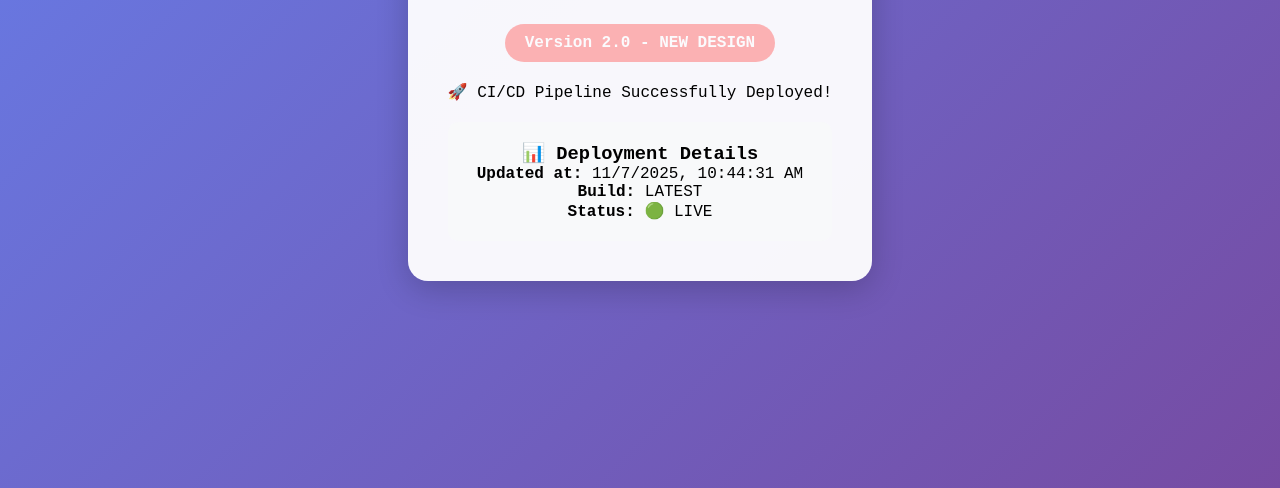
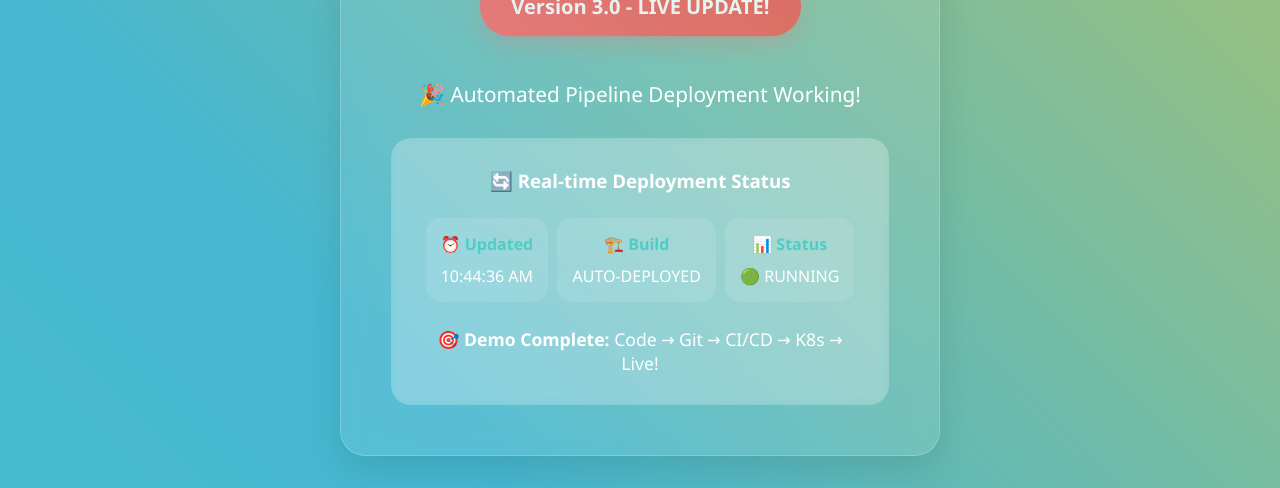
Before and after one commit to 1muddassir-siddiqui/web-page, a plain HTML site: page index.html in a window 1280 px wide. Shown: the part 312-800 px from the top of the page. Drawn offline with Linux system fonts and the light colour scheme.

Commit message:
Upgrade to Pipeline Demo v3.0 with new styles

```diff
--- a/index.html
+++ b/index.html
@@ -3,7 +3,7 @@
 <head>
     <meta charset="UTF-8">
     <meta name="viewport" content="width=device-width, initial-scale=1.0">
-    <title>Pipeline Demo v2.0</title>
+    <title>Pipeline Demo v3.0</title>
     <style>
         * {
             margin: 0;
@@ -11,66 +11,156 @@
             box-sizing: border-box;
         }
         body {
-            font-family: 'Courier New', monospace;
-            background: linear-gradient(135deg, #667eea 0%, #764ba2 100%);
+            font-family: 'Segoe UI', Tahoma, Geneva, Verdana, sans-serif;
+            background: linear-gradient(45deg, #ff6b6b, #4ecdc4, #45b7d1, #f9ca24);
+            background-size: 400% 400%;
+            animation: gradientShift 10s ease infinite;
             min-height: 100vh;
             display: flex;
             align-items: center;
             justify-content: center;
         }
+
+        @keyframes gradientShift {
+            0% { background-position: 0% 50%; }
+            50% { background-position: 100% 50%; }
+            100% { background-position: 0% 50%; }
+        }
+
         .card {
-            background: rgba(255, 255, 255, 0.95);
-            padding: 40px;
+            background: rgba(255, 255, 255, 0.1);
+            backdrop-filter: blur(10px);
+            padding: 50px;
+            border-radius: 25px;
+            box-shadow: 0 15px 35px rgba(0,0,0,0.1);
+            border: 1px solid rgba(255,255,255,0.2);
+            text-align: center;
+            max-width: 600px;
+            color: white;
+        }
+
+        h1 {
+            margin-bottom: 30px;
+            font-size: 3.5em;
+            text-shadow: 2px 2px 4px rgba(0,0,0,0.3);
+            animation: bounce 2s infinite;
+        }
+
+        @keyframes bounce {
+            0%, 20%, 50%, 80%, 100% { transform: translateY(0); }
+            40% { transform: translateY(-10px); }
+            60% { transform: translateY(-5px); }
+        }
+
+        .badge {
+            background: linear-gradient(45deg, #ff6b6b, #ee5a52);
+            color: white;
+            padding: 15px 30px;
+            border-radius: 50px;
+            display: inline-block;
+            margin: 25px 0;
+            font-weight: bold;
+            font-size: 1.2em;
+            box-shadow: 0 8px 20px rgba(255,107,107,0.3);
+            animation: glow 2s ease-in-out infinite alternate;
+        }
+
+        @keyframes glow {
+            from { box-shadow: 0 8px 20px rgba(255,107,107,0.3); }
+            to { box-shadow: 0 8px 30px rgba(255,107,107,0.6); }
+        }
+
+        .info {
+            background: rgba(255, 255, 255, 0.2);
+            padding: 30px;
             border-radius: 20px;
-            box-shadow: 0 8px 32px rgba(0,0,0,0.2);
+            margin-top: 30px;
+            backdrop-filter: blur(5px);
+        }
+
+        .demo-text {
+            font-size: 1.3em;
+            margin: 20px 0;
+            font-weight: 500;
+        }
+
+        .status-indicators {
+            display: flex;
+            justify-content: space-around;
+            margin-top: 25px;
+        }
+
+        .indicator {
             text-align: center;
-            max-width: 500px;
+            padding: 15px;
+            background: rgba(255,255,255,0.1);
+            border-radius: 15px;
+            min-width: 120px;
         }
-        h1 {
-            color: #333;
-            margin-bottom: 20px;
-            font-size: 2.5em;
+
+        .indicator h4 {
+            margin-bottom: 10px;
+            color: #4ecdc4;
         }
-        .badge {
-            background: #ff6b6b;
-            color: white;
-            padding: 10px 20px;
-            border-radius: 25px;
-            display: inline-block;
-            margin: 20px 0;
-            font-weight: bold;
+
+        .pulse {
+            animation: pulse 1.5s infinite;
         }
-        .info {
-            background: #f8f9fa;
-            padding: 20px;
-            border-radius: 10px;
-            margin-top: 20px;
-        }
-        .pulse {
-            animation: pulse 2s infinite;
-        }
+
         @keyframes pulse {
-            0% { opacity: 1; }
-            50% { opacity: 0.5; }
-            100% { opacity: 1; }
+            0% { opacity: 1; transform: scale(1); }
+            50% { opacity: 0.8; transform: scale(1.05); }
+            100% { opacity: 1; transform: scale(1); }
         }
     </style>
 </head>
 <body>
     <div class="card">
-        <h1>🎯 UPDATED!</h1>
-        <div class="badge pulse">Version 2.0 - NEW DESIGN</div>
-        <p>🚀 CI/CD Pipeline Successfully Deployed!</p>
+        <h1>🚀 CI/CD DEMO SUCCESS!</h1>
+        <div class="badge pulse">Version 3.0 - LIVE UPDATE!</div>
+        <p class="demo-text">🎉 Automated Pipeline Deployment Working!</p>
+
         <div class="info">
-            <h3>📊 Deployment Details</h3>
-            <p><strong>Updated at:</strong> <span id="updateTime"></span></p>
-            <p><strong>Build:</strong> LATEST</p>
-            <p><strong>Status:</strong> 🟢 LIVE</p>
+            <h3>🔄 Real-time Deployment Status</h3>
+
+            <div class="status-indicators">
+                <div class="indicator">
+                    <h4>⏰ Updated</h4>
+                    <p id="updateTime"></p>
+                </div>
+                <div class="indicator">
+                    <h4>🏗️ Build</h4>
+                    <p>AUTO-DEPLOYED</p>
+                </div>
+                <div class="indicator">
+                    <h4>📊 Status</h4>
+                    <p>🟢 RUNNING</p>
+                </div>
+            </div>
+
+            <p style="margin-top: 25px; font-size: 1.1em;">
+                <strong>🎯 Demo Complete:</strong> Code → Git → CI/CD → K8s → Live!
+            </p>
         </div>
     </div>
 
     <script>
-        document.getElementById('updateTime').textContent = new Date().toLocaleString();
+        // Update time every second for demo effect
+        function updateTime() {
+            document.getElementById('updateTime').textContent =
+                new Date().toLocaleTimeString();
+        }
+
+        updateTime();
+        setInterval(updateTime, 1000);
+
+        // Add some interactive elements
+        document.querySelector('.badge').addEventListener('click', function() {
+            this.style.transform = 'scale(1.1)';
+            setTimeout(() => {
+                this.style.transform = 'scale(1)';
+            }, 200);
+        });
     </script>
 </body>
 </html>
```
